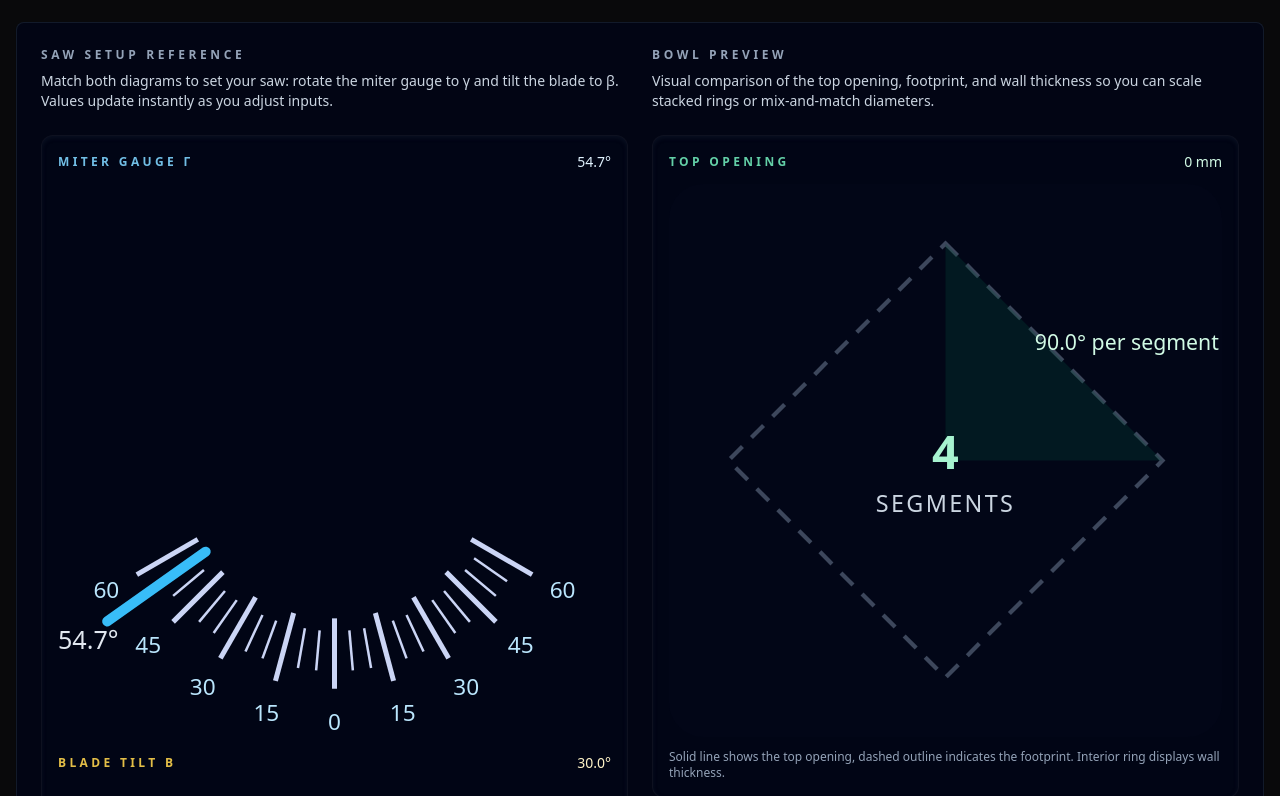
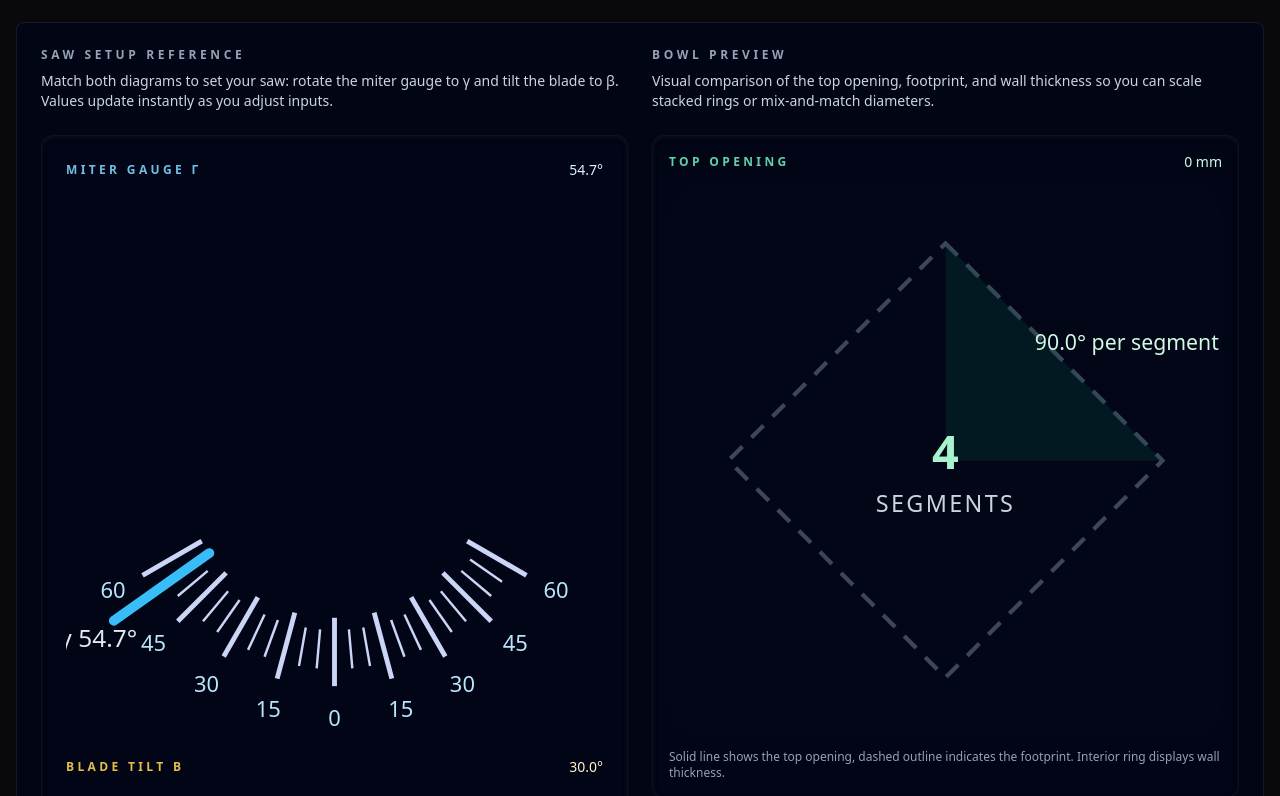
Before and after one commit to yeutterg/compound-miter-calculator, a Next.js app: page / in a window 1280 px wide. Shown: the part 1284-2080 px from the top of the page. Built offline with nearby package versions, Linux system fonts and the light colour scheme.

Commit message:
obtuse miter display, center component

```diff
--- a/components/panels/Visualization3D.tsx
+++ b/components/panels/Visualization3D.tsx
@@ -75,18 +75,38 @@ function formatPolygon(points: Array<{ x: number; y: number }>) {
   return points.map((point) => `${point.x.toFixed(2)},${point.y.toFixed(2)}`).join(' ');
 }
 
-function SawSetupDiagram({ miterGauge, bladeTilt }: { miterGauge: number; bladeTilt: number }) {
+function SawSetupDiagram({
+  miterGauge,
+  miterGaugeComplement,
+  bladeTilt,
+}: {
+  miterGauge: number;
+  miterGaugeComplement: number;
+  bladeTilt: number;
+}) {
   const topSize = 220;
   const center = topSize / 2;
   const gaugeRadius = topSize * 0.34;
-  const gaugeSpan = 60;
   const baseAngle = 180;
-  const clampedGauge = Math.max(-gaugeSpan, Math.min(gaugeSpan, miterGauge));
+  const baseGaugeSpan = 60;
+  const useObtuse = bladeTilt > 60;
+  const displayMiter = useObtuse ? 90 + miterGaugeComplement : miterGauge;
+  const pointerSpanTarget = Math.abs(displayMiter);
+  const gaugeSpan = Math.max(baseGaugeSpan, Math.min(180, Math.ceil(pointerSpanTarget / 5) * 5));
   const gaugeTicks = Array.from({ length: (gaugeSpan * 2) / 5 + 1 }, (_, idx) => -gaugeSpan + idx * 5);
-  const pointerAngle = baseAngle + clampedGauge;
+  const pointerValue = Math.max(-gaugeSpan, Math.min(gaugeSpan, displayMiter));
+  const pointerAngle = baseAngle + pointerValue;
+  const pointerOuterRadius = gaugeRadius + (useObtuse ? 28 : 36);
   const pointerInner = polarToCartesian(center, center, gaugeRadius - 12, pointerAngle);
-  const pointerOuter = polarToCartesian(center, center, gaugeRadius + 36, pointerAngle);
-  const pointerLabel = polarToCartesian(center, center, gaugeRadius + 50, pointerAngle);
+  const pointerOuter = polarToCartesian(center, center, pointerOuterRadius, pointerAngle);
+  const pointerLabelRadius = gaugeRadius + (useObtuse ? 42 : 50);
+  const pointerLabelRaw = polarToCartesian(center, center, pointerLabelRadius, pointerAngle);
+  const labelMargin = topSize * 0.06;
+  const pointerLabel = {
+    x: Math.max(labelMargin, Math.min(topSize - labelMargin, pointerLabelRaw.x)),
+    y: Math.max(labelMargin, Math.min(topSize - labelMargin, pointerLabelRaw.y)),
+  };
+  const pointerLabelText = useObtuse ? `γ obtuse ${displayMiter.toFixed(1)}°` : `γ ${displayMiter.toFixed(1)}°`;
 
   const bevelWidth = 240;
   const bevelHeight = 160;
@@ -101,11 +121,11 @@ function SawSetupDiagram({ miterGauge, bladeTilt }: { miterGauge: number; bladeT
   const bevelLabel = polarToCartesian(pivotX, pivotY, bevelRadius + 58, bevelPointerAngle);
 
   return (
-    <div className="grid gap-4 rounded-xl border border-white/5 bg-slate-950/60 p-4 text-slate-200 shadow-inner shadow-slate-900/60">
-      <div className="space-y-3">
+    <div className="grid gap-6 rounded-xl border border-white/5 bg-slate-950/60 p-6 text-slate-200 shadow-inner shadow-slate-900/60">
+      <div className="space-y-4">
         <div className="flex items-center justify-between">
           <p className="text-xs font-semibold uppercase tracking-[0.28em] text-sky-300/90">Miter Gauge γ</p>
-          <p className="text-sm font-medium text-sky-100">{miterGauge.toFixed(1)}°</p>
+          <p className="text-sm font-medium text-sky-100">{displayMiter.toFixed(1)}°</p>
         </div>
         <svg viewBox={`0 0 ${topSize} ${topSize}`} className="w-full">
           {gaugeTicks.map((tickAngle) => {
@@ -127,7 +147,7 @@ function SawSetupDiagram({ miterGauge, bladeTilt }: { miterGauge: number; bladeT
           })}
           <line x1={pointerInner.x} y1={pointerInner.y} x2={pointerOuter.x} y2={pointerOuter.y} stroke="#38bdf8" strokeWidth={4} strokeLinecap="round" />
           <text x={pointerLabel.x} y={pointerLabel.y} className="text-[10px] fill-slate-200" textAnchor="middle" dominantBaseline="middle">
-            γ {clampedGauge.toFixed(1)}°
+            {pointerLabelText}
           </text>
         </svg>
       </div>
@@ -367,7 +387,11 @@ export function Visualization3D() {
               Match both diagrams to set your saw: rotate the miter gauge to γ and tilt the blade to β. Values update instantly as you adjust inputs.
             </p>
           </div>
-          <SawSetupDiagram miterGauge={angles.miterGauge} bladeTilt={angles.bladeTilt} />
+          <SawSetupDiagram
+            miterGauge={angles.miterGauge}
+            miterGaugeComplement={angles.miterGaugeComplement}
+            bladeTilt={angles.bladeTilt}
+          />
         </div>
 
         <div className="space-y-6">
```
